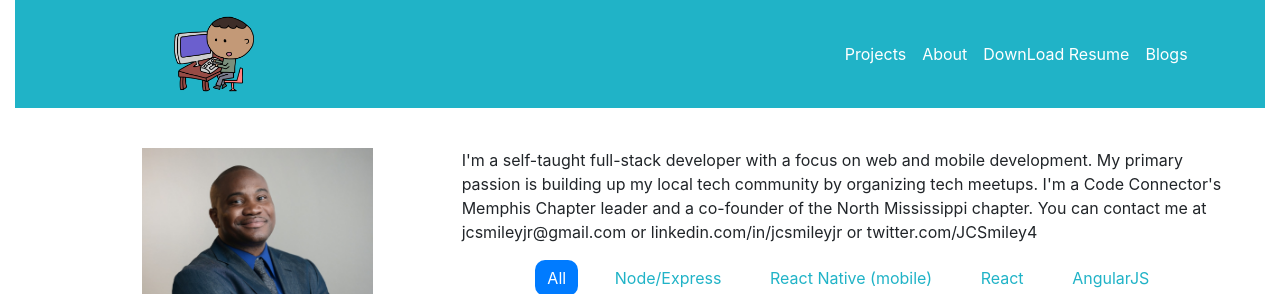
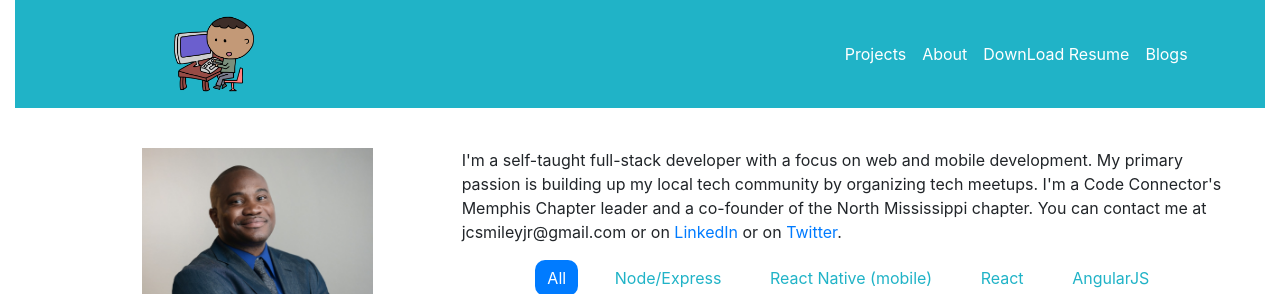
Before and after one commit to jcsmileyjr/Portfolio-v3, a React (Create React App) app in the folder portfolio/: page / in a window 1280 px wide. Shown: the top 294 px of the page. Built offline with nearby package versions, Linux system fonts and the light colour scheme.

Commit message:
Rafactor summary section links to navigate to social media sites

```diff
--- a/portfolio/src/components/project-section/ProjectSection.js
+++ b/portfolio/src/components/project-section/ProjectSection.js
@@ -25,8 +25,8 @@ const ProjectSection = () => {
           development. My primary passion is building up my local tech community
           by organizing tech meetups. I'm a Code Connector's Memphis Chapter
           leader and a co-founder of the North Mississippi chapter. You can
-          contact me at jcsmileyjr@gmail.com or linkedin.com/in/jcsmileyjr or
-          twitter.com/JCSmiley4
+          contact me at jcsmileyjr@gmail.com or on <a href="https://linkedin.com/in/jcsmileyjr" target="_blank">LinkedIn</a> or
+          on <a href="https://twitter.com/JCSmiley4" target="_blank">Twitter</a>.
         </Col>
       </Row>
       <Row className="center-buttons">
```
